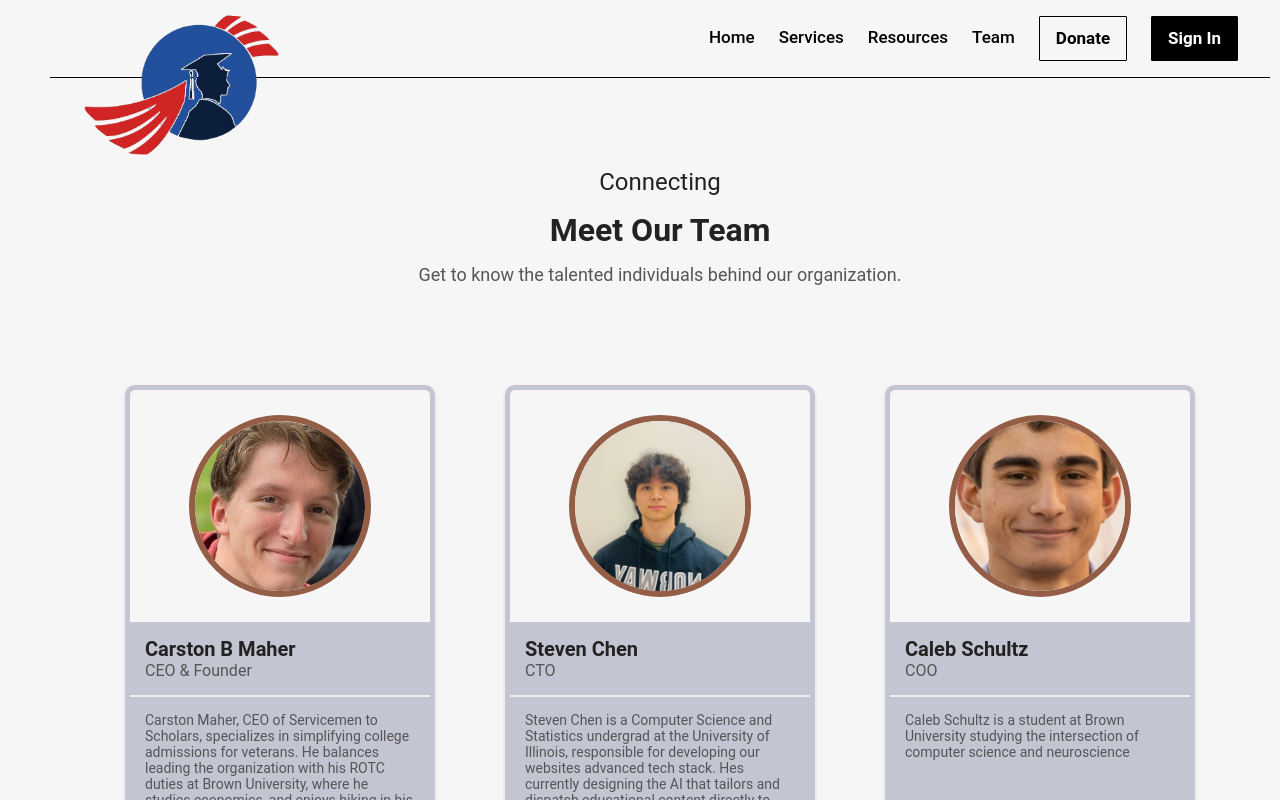
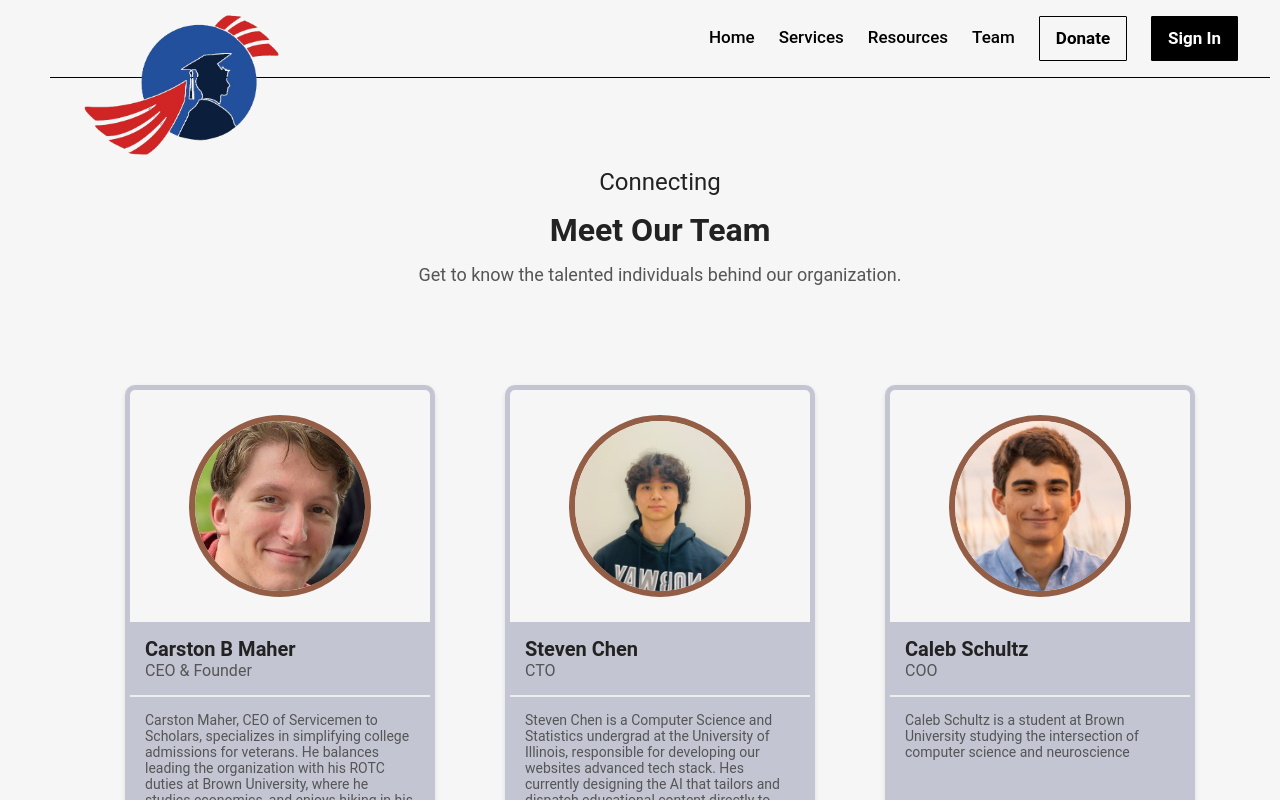
Before and after one commit to Chen-Steve/MENN-stack-dynamic-webapp, a Next.js app: page /team in a window 1280 px wide. Built offline with nearby package versions, Linux system fonts and the light colour scheme.

Commit message:
updated caleb profile

```diff
--- a/src/components/boardmembers.tsx
+++ b/src/components/boardmembers.tsx
@@ -104,7 +104,7 @@ const BoardMembers: React.FC = () => {
       name: 'Caleb Schultz',
       title: 'COO',
       description: 'Caleb Schultz is a student at Brown University studying the intersection of computer science and neuroscience      ',
-      imageUrl: '/Caleb.jfif',
+      imageUrl: '/caleb.jfif',
       socials: {
         "twitter": {
           "icon": "/x_twitter.svg",
```
Also changed, not shown: public/Caleb.jfif.
